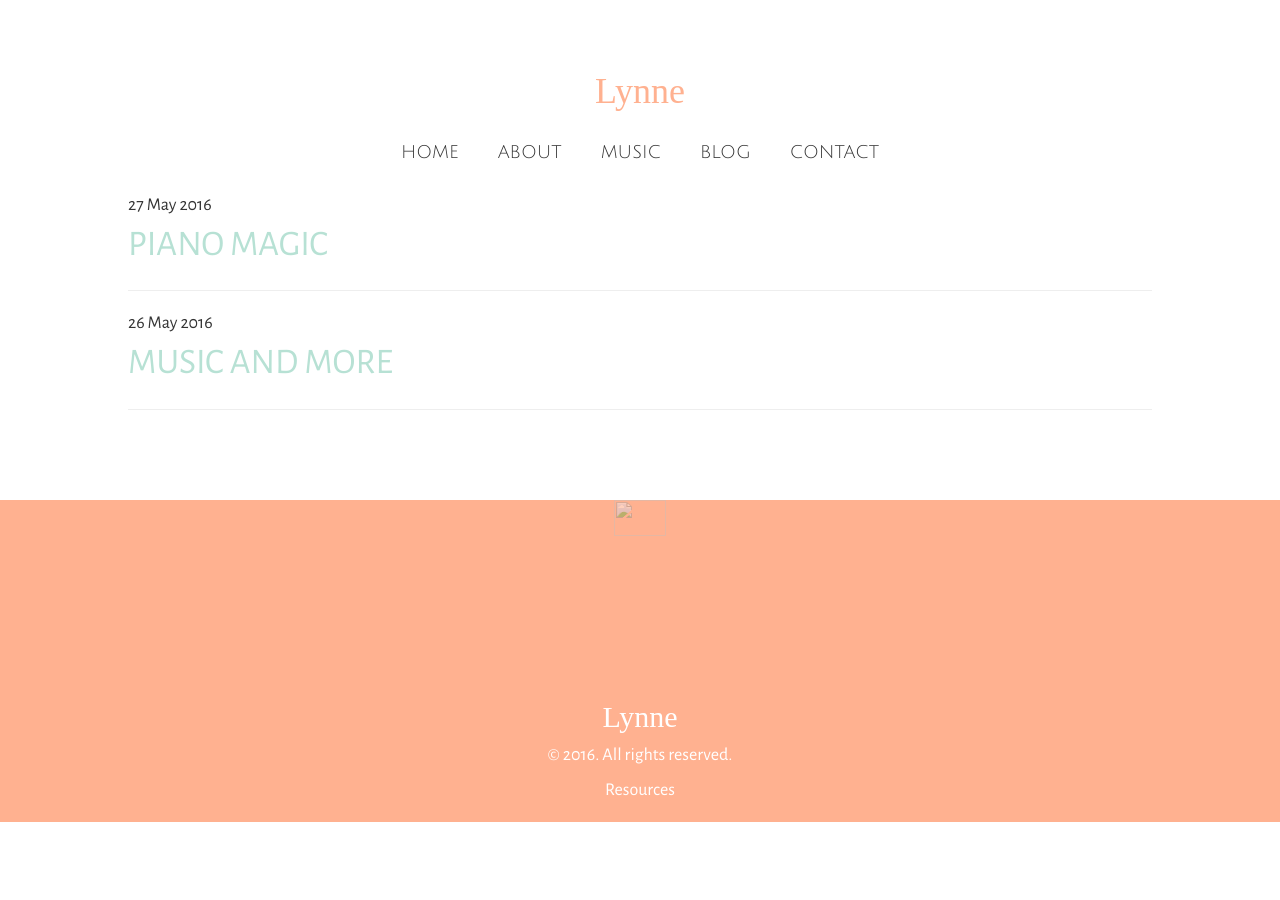
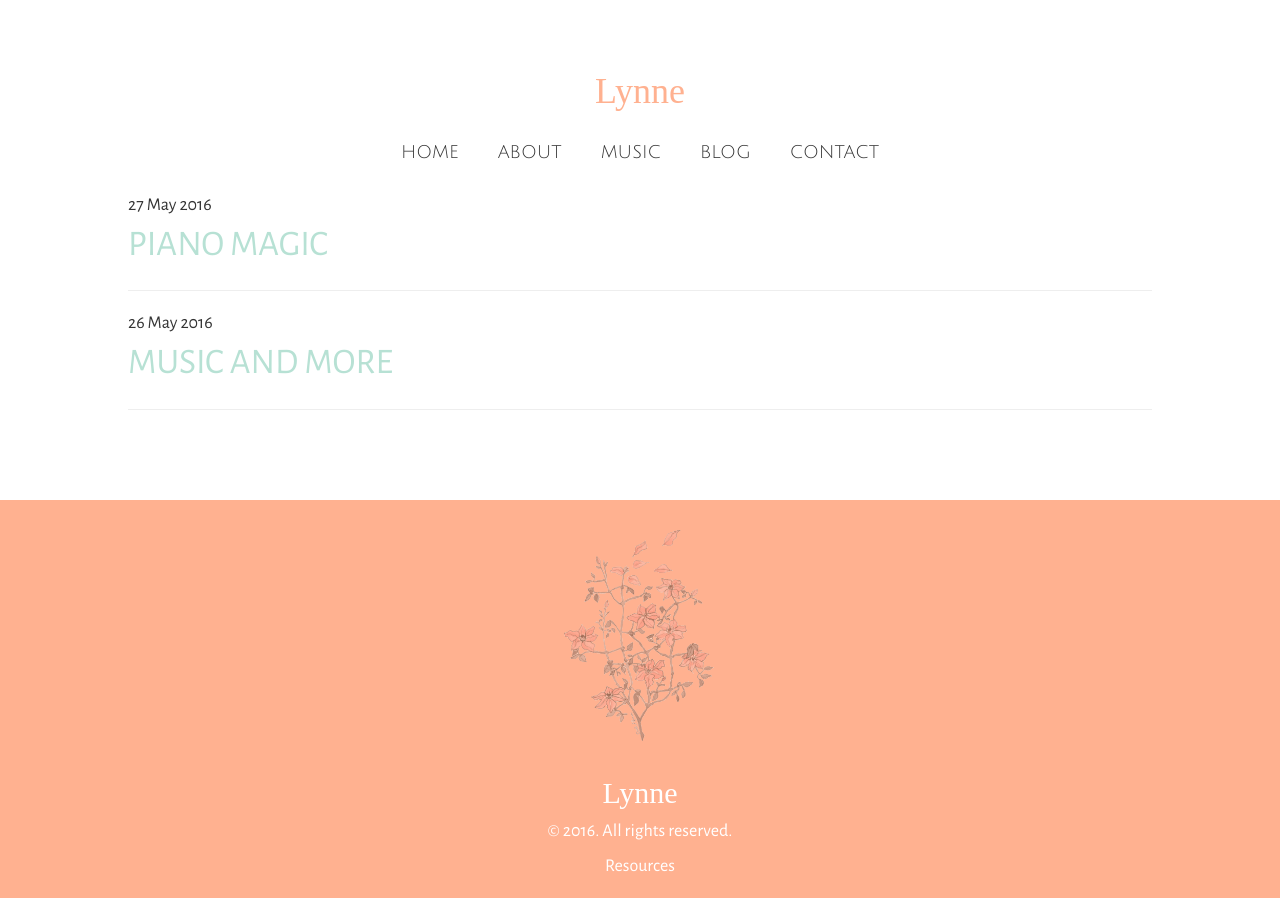
Before and after one commit to kalenenc/music-website, a Jekyll site: the page built from blog.html, in a window 1280 px wide. Built offline with Jekyll 4.4.1, drawn with Linux system fonts in a browser that asks for light colours; nearby versions of some CDN libraries; some web fonts are replaced.

Commit message:
added extra slash to flower image

```diff
--- a/_includes/footer.html
+++ b/_includes/footer.html
@@ -1,5 +1,5 @@
 <footer class="footer-container">
-	<img src="{{site.url}}../photos/transparent-pink-flowers.png">
+	<img src="{{site.url}}//../photos/transparent-pink-flowers.png">
 	<a href="{{site.url}}"><h2>Lynne</h2></a>
 	<p>&copy; 2016. All rights reserved.</p>
 	<!-- <p class="social-media-icons">
@@ -7,6 +7,6 @@
  		<a href="#"><i class="fa fa-facebook-official" aria-hidden="true"></i></a>
  		<a href="#"><i class="fa fa-instagram" aria-hidden="true"></i></a>
  	</p> -->
- 	<a href="{{site.url}}../files/music-resources.pdf">Resources</a>
+ 	<a href="{{site.url}}/../files/music-resources.pdf">Resources</a>
 
 </footer>
```
